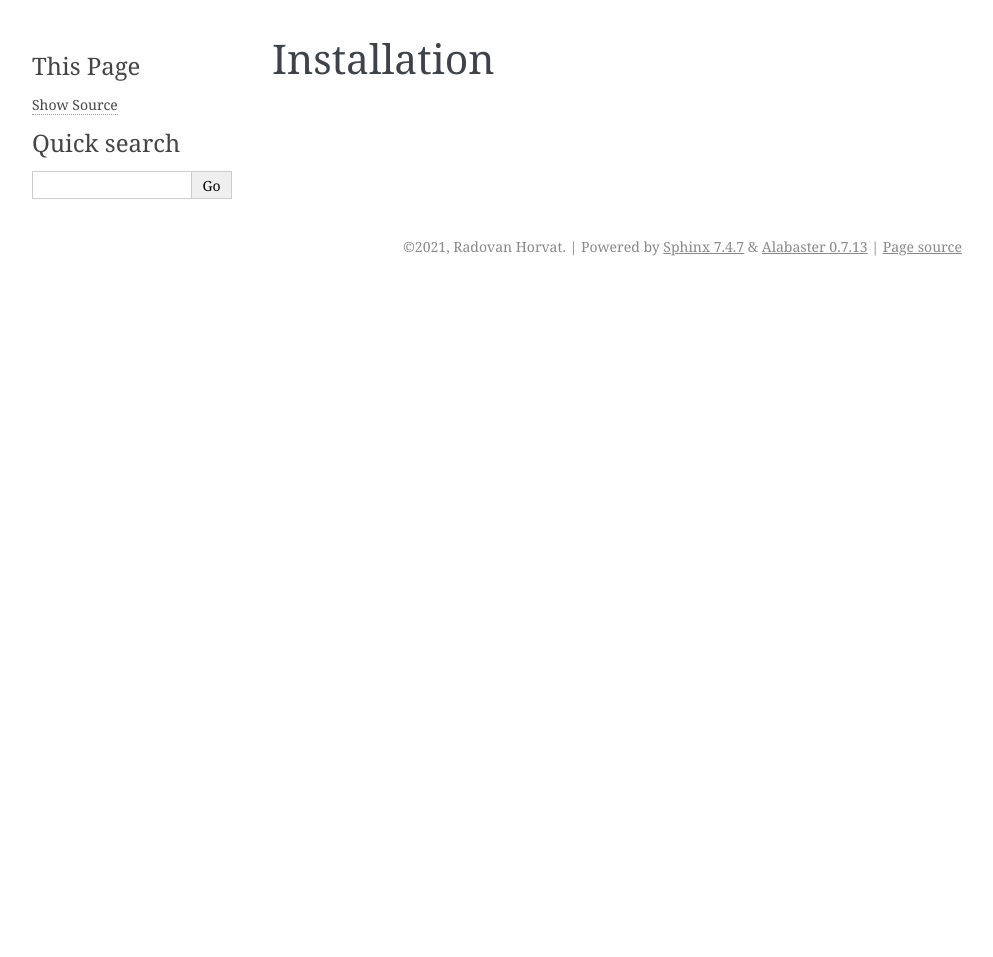
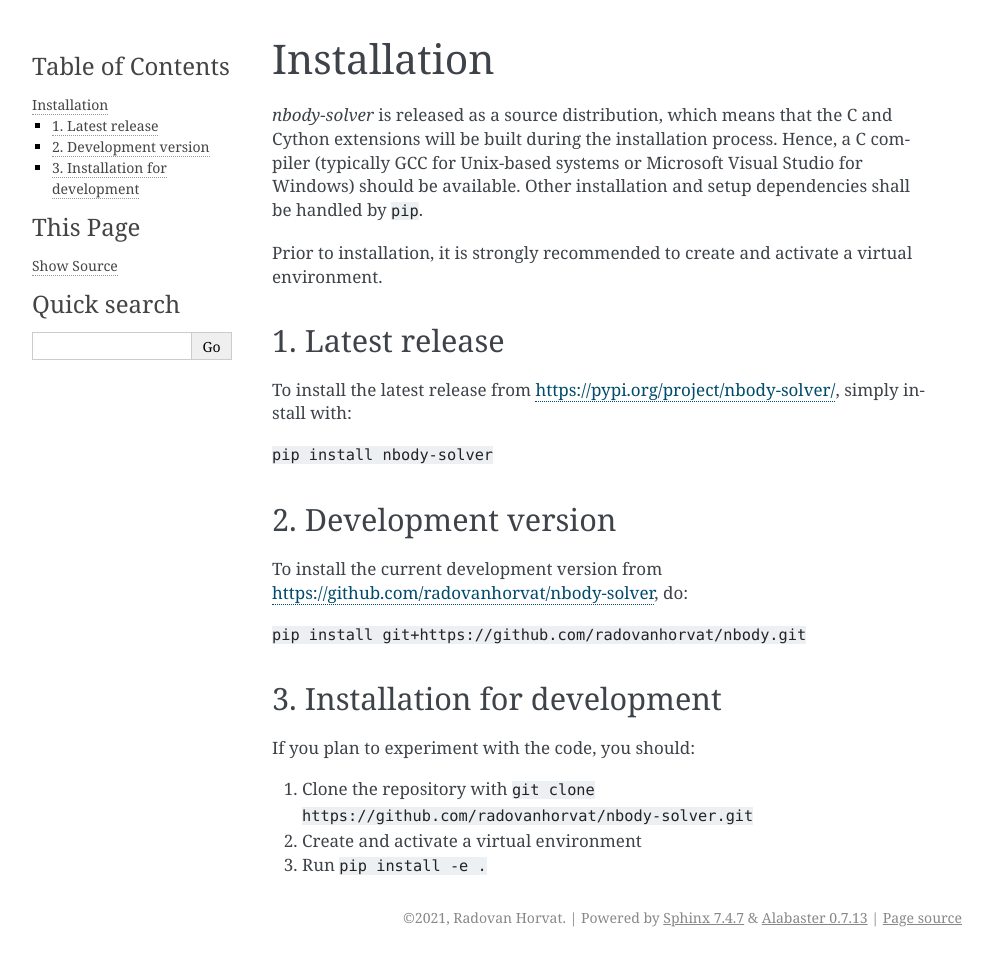
Before and after one commit to radovanhorvat/gonzales, a Sphinx documentation site: the page built from docs/source/install.rst, in a window 1280 px wide. Shown: the whole page, without its empty margins (148-1141 px from the left). Built offline with Sphinx 7.4.7, drawn with Linux system fonts in a browser that asks for light colours; before the commit the page ends 900 px from its top, so only the background shows below that.

Commit message:
Docu: add installation section

```diff
--- a/docs/source/install.rst
+++ b/docs/source/install.rst
@@ -1,2 +1,35 @@
 Installation
 ============
+
+`nbody-solver` is released as a source distribution, which means that the C and Cython extensions will
+be built during the installation process. Hence, a C compiler (typically GCC for Unix-based systems or Microsoft
+Visual Studio for Windows) should be available. Other installation and setup dependencies shall be handled by
+``pip``.
+
+Prior to installation, it is strongly recommended to create and activate a virtual environment.
+
+
+1. Latest release
+-----------------
+
+To install the latest release from https://pypi.org/project/nbody-solver/, simply install with:
+
+``pip install nbody-solver``
+
+
+2. Development version
+----------------------
+
+To install the current development version from https://github.com/radovanhorvat/nbody-solver, do:
+
+``pip install git+https://github.com/radovanhorvat/nbody.git``
+
+
+3. Installation for development
+-------------------------------
+
+If you plan to experiment with the code, you should:
+
+1. Clone the repository with ``git clone https://github.com/radovanhorvat/nbody-solver.git``
+2. Create and activate a virtual environment
+3. Run ``pip install -e .``
```
